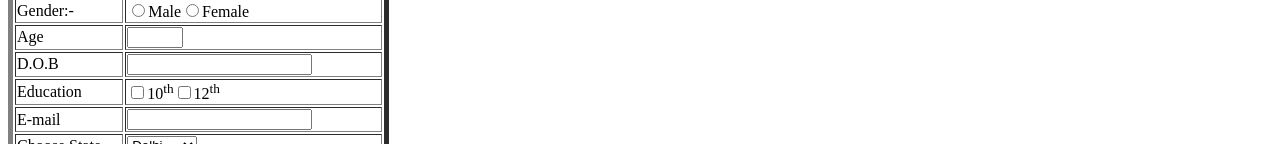
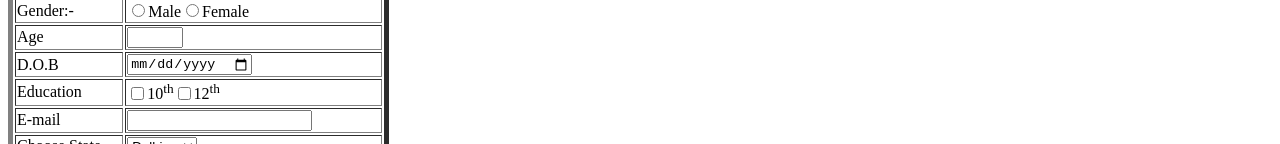
Before and after one commit to choudharyAbhay/Capstone-Project-1, a plain HTML site: page index.html in a window 1280 px wide. Shown: the part 1341-1485 px from the top of the page. Drawn offline with Linux system fonts and the light colour scheme.

Commit message:
Update index.html

```diff
--- a/index.html
+++ b/index.html
@@ -88,7 +88,7 @@ C++ Programing Language Certification<br>ABC Skill Center, Haryana
             <td>Age</td><td><input type="number"min=18 max=50></td>
         </tr>
         <tr>
-            <td>D.O.B</td><td><input type="data"></td>
+            <td>D.O.B</td><td><input type="date"></td>
         </tr>
         <tr>
             <td>Education</td><td><input type="checkbox">10<sup>th</sup><input type="checkbox">12<sup>th</sup></td>
```
